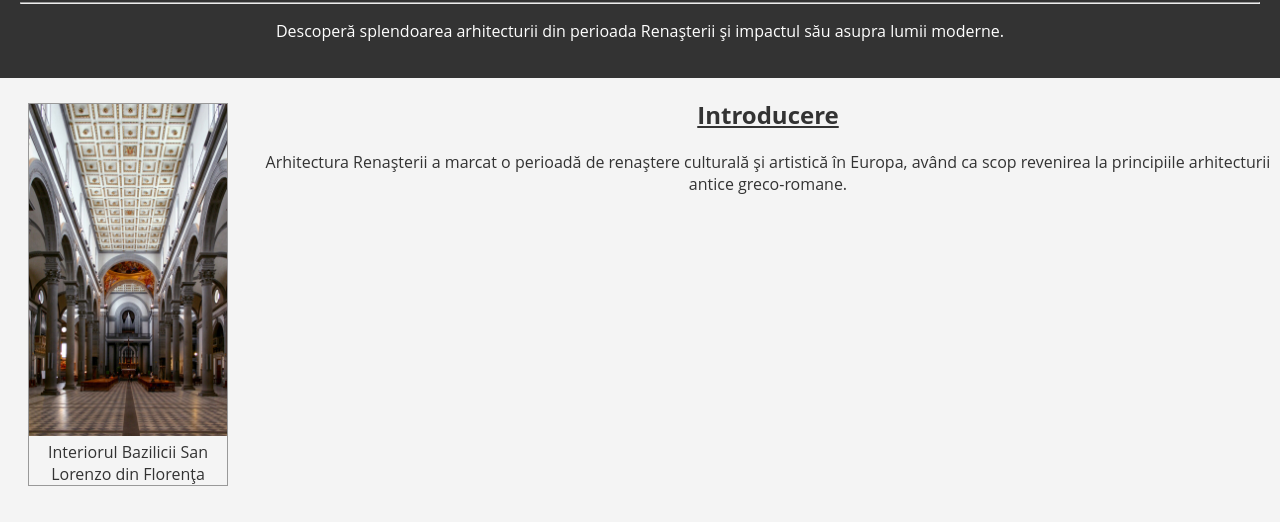
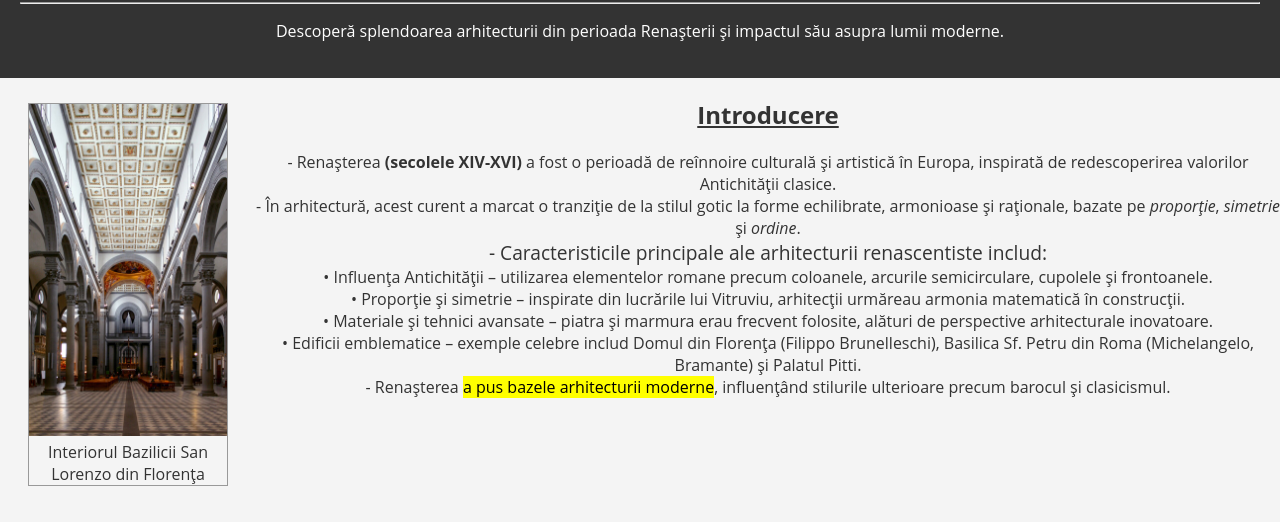
Before and after one commit to Squaresloths/Arhitectura-renasterii, a plain HTML site: page index.html in a window 1280 px wide. Shown: the part 156-678 px from the top of the page. Drawn offline with Linux system fonts and the light colour scheme.

Commit message:
Update index.html

```diff
--- a/index.html
+++ b/index.html
@@ -37,8 +37,23 @@
         </aside>
         <section class="intro">
             <h2><u>Introducere</u></h2>
-            <p>Arhitectura Renașterii a marcat o perioadă de renaștere culturală și artistică în Europa, având ca scop
-                revenirea la principiile arhitecturii antice greco-romane.</p>
+            <p>- Renașterea <b>(secolele XIV-XVI)</b> a fost o perioadă de reînnoire culturală și artistică în Europa,
+                inspirată de redescoperirea valorilor Antichității clasice. <br> - În arhitectură, acest curent a
+                marcat o tranziție de la stilul gotic la forme echilibrate, armonioase și raționale, bazate pe
+                <i>proporție</i>, <i>simetrie</i> și <i>ordine</i>. <br>
+                <big>- Caracteristicile principale ale arhitecturii renascentiste includ:</big> <br>
+                • Influența Antichității – utilizarea elementelor romane precum coloanele, arcurile
+                semicirculare, cupolele și frontoanele. <br>
+                • Proporție și simetrie – inspirate din lucrările lui Vitruviu, arhitecții urmăreau
+                armonia matematică în construcții. <br>
+                • Materiale și tehnici avansate – piatra și marmura erau frecvent folosite, alături de
+                perspective arhitecturale inovatoare. <br>
+                • Edificii emblematice – exemple celebre includ Domul din Florența (Filippo
+                Brunelleschi), Basilica Sf. Petru din Roma (Michelangelo, Bramante) și Palatul Pitti.
+                <br> - Renașterea <mark>a pus bazele arhitecturii moderne</mark>, influențând stilurile ulterioare
+                precum
+                barocul și clasicismul.
+            </p>
         </section>
     </main>
 </body>
```
